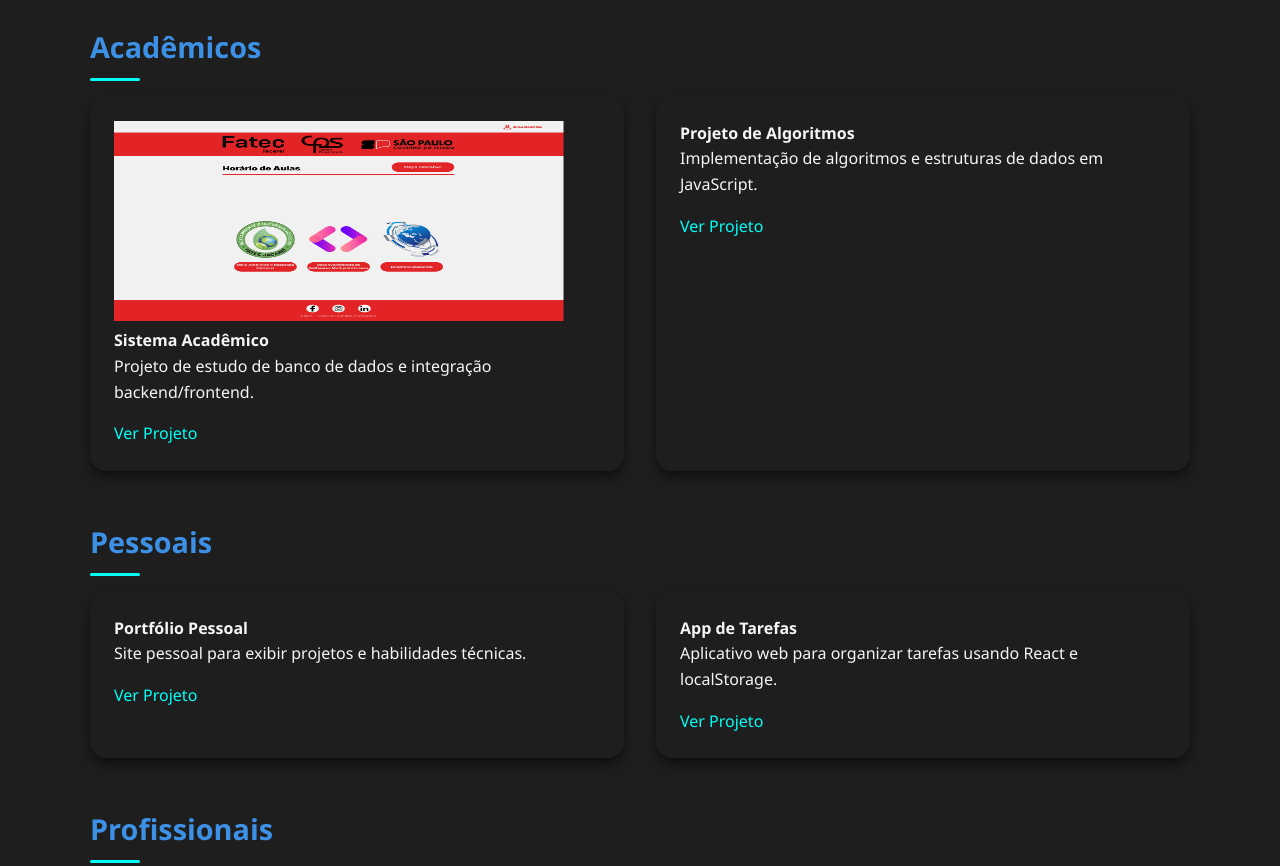
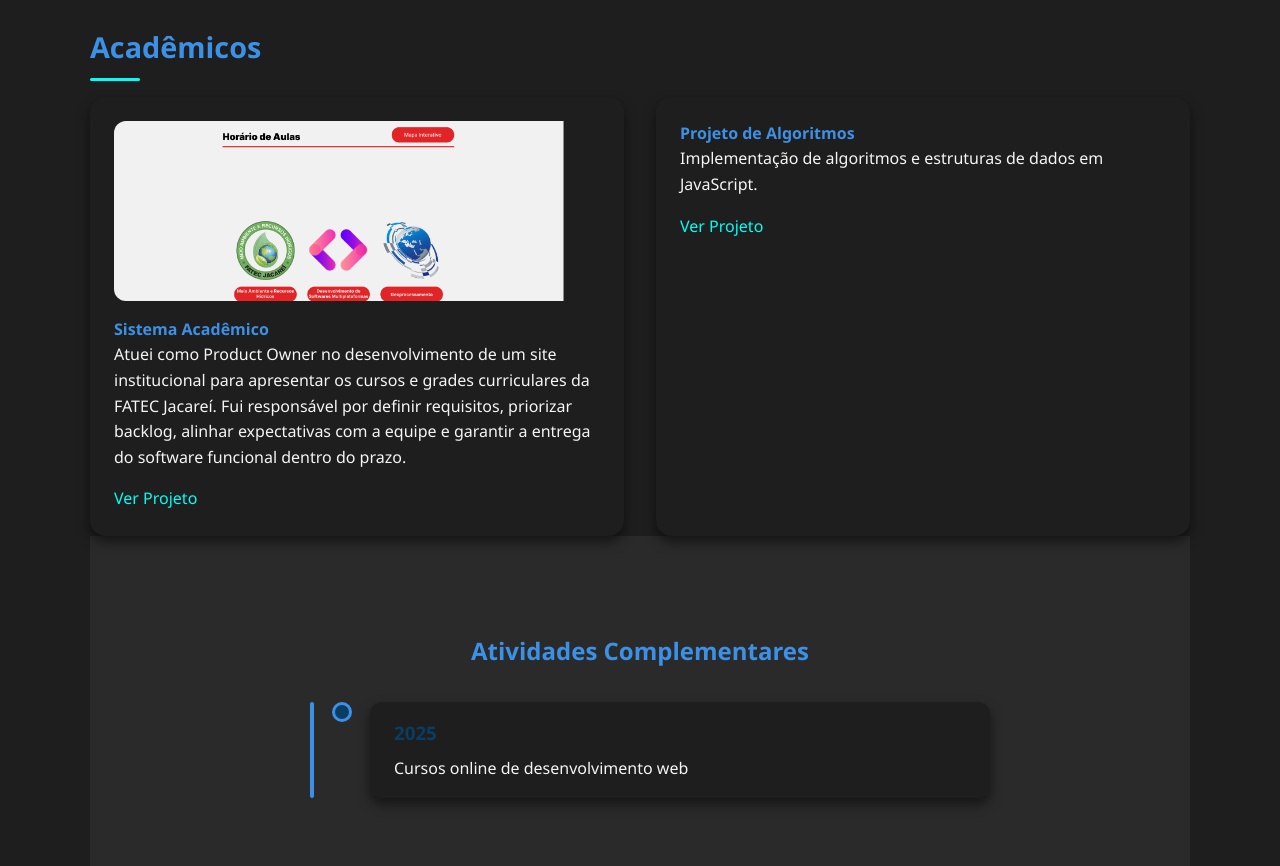
Before and after one commit to fatec-jacarei-dsm-portfolio/ra2581392513012, a plain HTML site: page docs/index.html in a window 1280 px wide. Shown: the part 940-1806 px from the top of the page. Drawn offline with nearby package versions, Linux system fonts and the light colour scheme.

Commit message:
update portfolio

```diff
--- a/docs/index.html
+++ b/docs/index.html
@@ -1,18 +1,20 @@
 <!DOCTYPE html>
 <html lang="pt-BR">
+
 <head>
   <meta charset="UTF-8" />
-  <meta name="viewport" content="width=device-width, initial-scale=1.0"/>
+  <meta name="viewport" content="width=device-width, initial-scale=1.0" />
   <title>Portfólio - Lucas Paiva</title>
-  <link rel="stylesheet" href="style.css"/>
+  <link rel="stylesheet" href="style.css" />
   <link rel="shortcut icon" href="./imagens/favicon.ico" type="image/x-icon">
   <script src="https://unpkg.com/feather-icons"></script>
 </head>
+
 <body>
   <!-- HEADER -->
   <header>
     <nav class="container">
-      <h1>Portfólio</h1>
+      <h1>Lucas Paiva</h1>
       <ul>
         <li><a href="#sobre">Sobre</a></li>
         <li><a href="#projetos">Projetos</a></li>
@@ -28,13 +30,16 @@
     <div class="hero-left">
       <h1><span class="highlight">Software</span> Developer</h1>
       <p>
-        Apaixonado por tecnologia, estou cursando <strong>Desenvolvimento de Software Multiplataforma</strong> e me especializando em <strong>backend</strong>, criando soluções eficientes e escaláveis.
+        Apaixonado por tecnologia, estou cursando <strong>Desenvolvimento de Software Multiplataforma</strong> e me
+        especializando em <strong>backend</strong>, criando soluções eficientes e escaláveis.
       </p>
       <p>
-        Também tenho experiência em <strong>frontend</strong>, desenvolvendo interfaces modernas e responsivas com <strong>HTML, CSS, JavaScript e React</strong>.
+        Também tenho experiência em <strong>frontend</strong>, desenvolvendo interfaces modernas e responsivas com
+        <strong>HTML, CSS, JavaScript e React</strong>.
       </p>
       <p>
-        Busco aprender novas tecnologias e aplicar meus conhecimentos em projetos que valorizem <strong>experiência do usuário, qualidade de código e colaboração em equipe</strong>.
+        Busco aprender novas tecnologias e aplicar meus conhecimentos em projetos que valorizem <strong>experiência do
+          usuário, qualidade de código e colaboração em equipe</strong>.
       </p>
       <div class="social-icons">
         <a href="https://github.com/Lucaspaiva11" target="_blank"><i data-feather="github"></i></a>
@@ -44,7 +49,7 @@
     </div>
     <div class="hero-right">
       <div class="foto-box">
-        <img src="./imagens/perfil.jpeg" alt="Foto de perfil" class="perfil-modern"/>
+        <img src="./imagens/perfil.jpeg" alt="Foto de perfil" class="perfil-modern" />
       </div>
     </div>
   </section>
@@ -58,9 +63,12 @@
       <h3 class="projetos-titulo">Acadêmicos</h3>
       <div class="grid">
         <div class="card">
-          <img src="./imagens/projetoABP.png" alt="Imagem do Projeto Acadêmico" class="projeto-img"/>
+          <div class="card-img-box"><img src="./imagens/projetoABP.png" alt="Imagem do Projeto Acadêmico"
+              class="projeto-img" /></div>
           <h4>Sistema Acadêmico</h4>
-          <p>Projeto de estudo de banco de dados e integração backend/frontend.</p>
+          <p>Atuei como Product Owner no desenvolvimento de um site institucional para apresentar os cursos e grades
+            curriculares da FATEC Jacareí. Fui responsável por definir requisitos, priorizar backlog, alinhar
+            expectativas com a equipe e garantir a entrega do software funcional dentro do prazo.</p>
           <a href="https://github.com/prjDevflow/Index" target="_blank">Ver Projeto</a>
         </div>
         <div class="card">
@@ -71,22 +79,22 @@
       </div>
 
       <!-- Projetos Pessoais -->
-      <h3 class="projetos-titulo">Pessoais</h3>
+      <!-- <h3 class="projetos-titulo">Pessoais</h3>
       <div class="grid">
         <div class="card">
           <h4>Portfólio Pessoal</h4>
-          <p>Site pessoal para exibir projetos e habilidades técnicas.</p>
+          <p>Projeto em desenvolvimento</p>
           <a href="#" target="_blank">Ver Projeto</a>
         </div>
         <div class="card">
           <h4>App de Tarefas</h4>
-          <p>Aplicativo web para organizar tarefas usando React e localStorage.</p>
+          <p>.</p>
           <a href="#" target="_blank">Ver Projeto</a>
         </div>
-      </div>
+      </div> -->
 
       <!-- Projetos Profissionais -->
-      <h3 class="projetos-titulo">Profissionais</h3>
+      <!-- <h3 class="projetos-titulo">Profissionais</h3>
       <div class="grid">
         <div class="card">
           <h4>Dashboard Empresarial</h4>
@@ -100,7 +108,7 @@
         </div>
       </div>
     </div>
-  </section>
+  </section> -->
 
   <!-- ATIVIDADES -->
   <section id="atividades" class="section alt">
@@ -161,7 +169,7 @@
           <p>Curso concluído na plataforma Curso em vídeo (2025)</p>
         </div>
         <div class="card">
-          <h3>JavaScript Avançado</h3>
+          <h3>JavaScript </h3>
           <p>Curso concluído na plataforma Hashtag Programação (2025)</p>
         </div>
         <div class="card">
@@ -180,4 +188,5 @@
   <script src="script.js"></script>
   <script>feather.replace()</script>
 </body>
+
 </html>
--- a/docs/style.css
+++ b/docs/style.css
@@ -137,6 +137,10 @@ header a:hover {
 .container {
   max-width: 1100px;
   margin: auto;
+}
+
+h4 {
+  color: var(--secundaria);
 }
 
 /* GRID PROJETOS */
@@ -333,3 +337,22 @@ footer {
     margin-bottom: 2rem;
   }
 }
+
+.card-img-box {
+  width: 100%;
+  height: 180px; /* altura fixa do card */
+  overflow: hidden;
+  border-radius: 12px;
+  margin-bottom: 1rem;
+}
+
+.projeto-img {
+  width: 100%;
+  height: 100%;
+  object-fit: cover; /* mantém proporção e corta apenas o que sobra */
+  transition: transform 0.3s ease;
+}
+
+.card-img-box:hover .projeto-img {
+  transform: scale(1.05); /* efeito sutil de zoom ao passar o mouse */
+}
```
